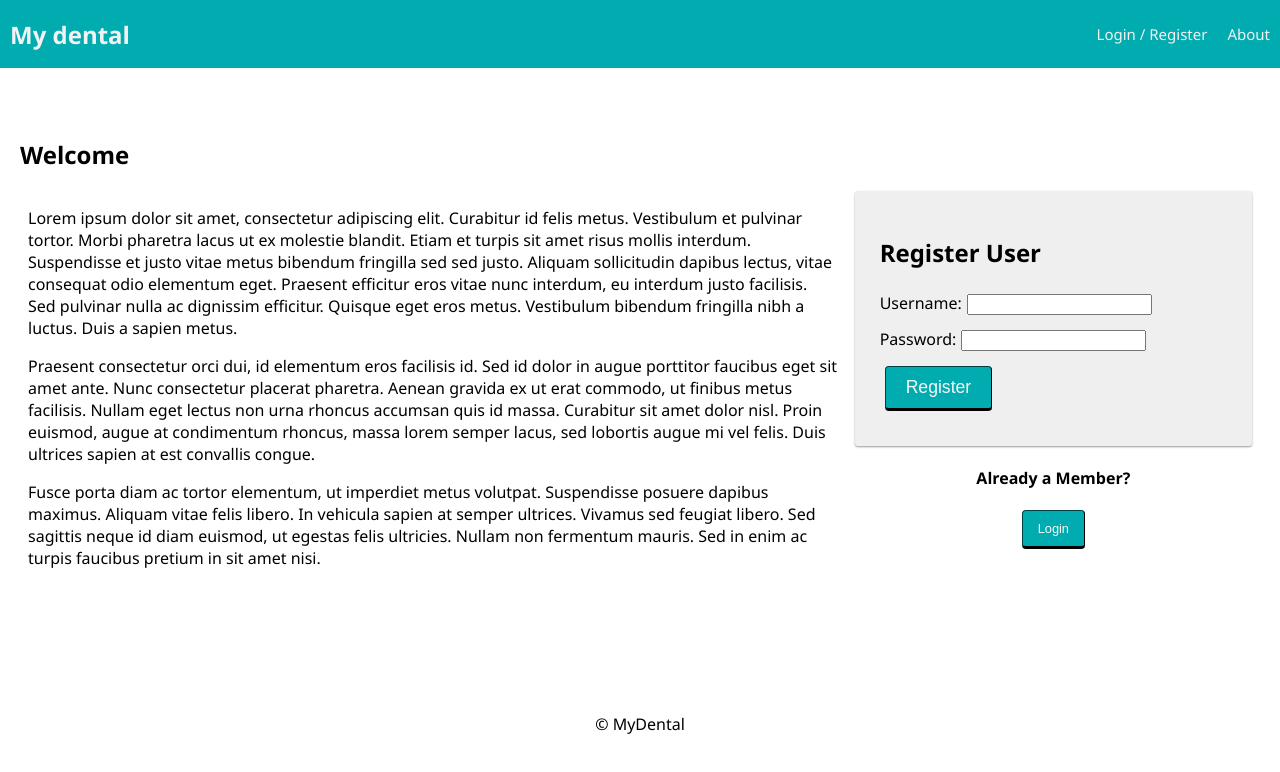
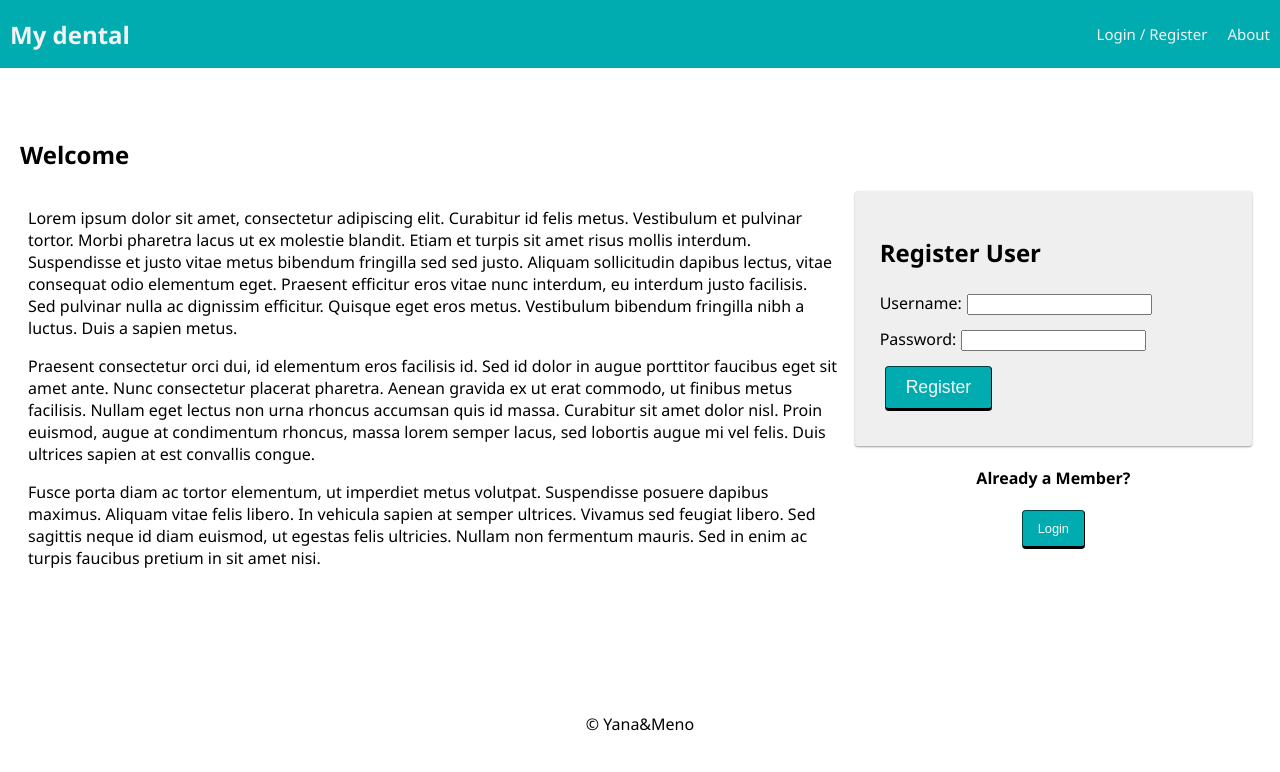
Before and after one commit to yanaanael/FinalProject, a React (Create React App) app: page /#/home in a window 1280 px wide. Shown: the top 772 px of the page. Built offline with nearby package versions, Linux system fonts and the light colour scheme; no server answers.

Commit message:
changed the footer

```diff
--- a/src/components/Footer/Footer.jsx
+++ b/src/components/Footer/Footer.jsx
@@ -7,7 +7,7 @@ import './Footer.css';
 // or even care what the redux state is, so it doesn't need 'connect()'
 
 function Footer() {
-  return <footer>&copy; MyDental</footer>;
+  return <footer>&copy; Yana&Meno</footer>;
 }
 
 export default Footer;
```
